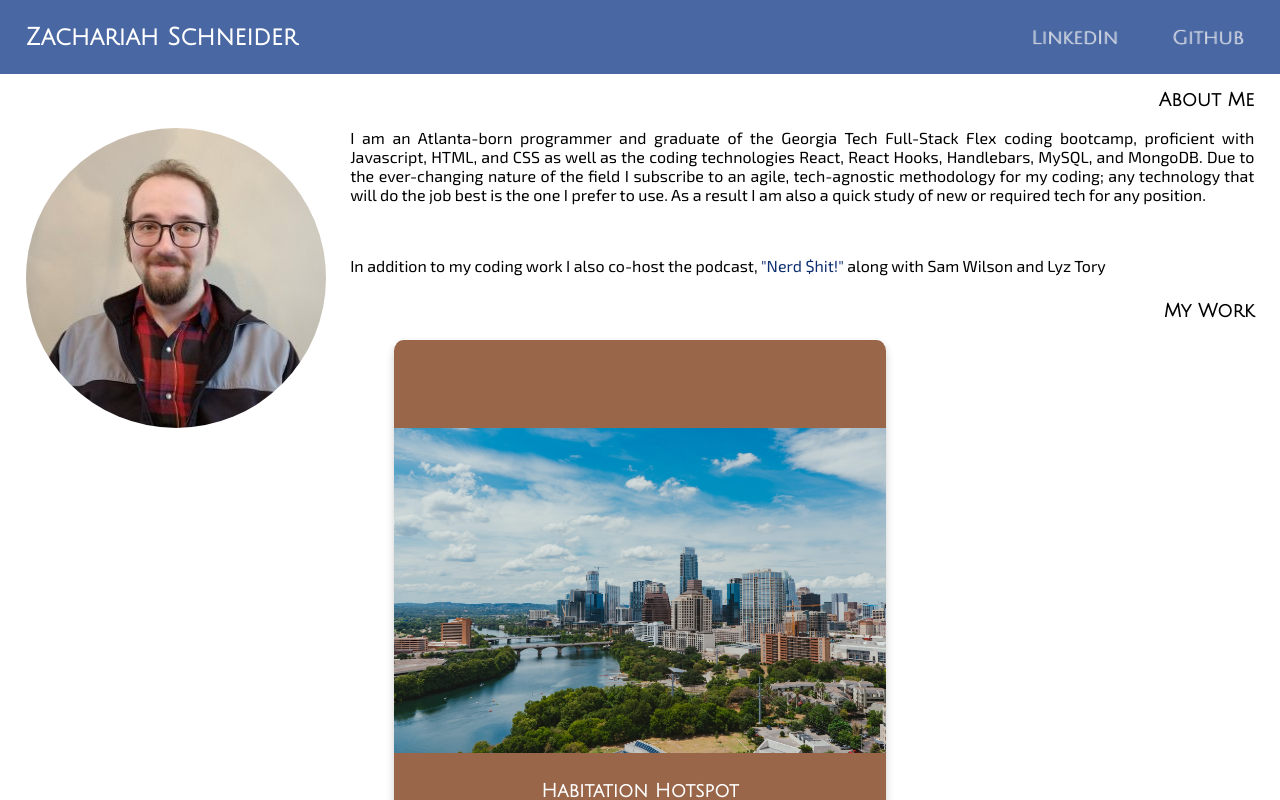
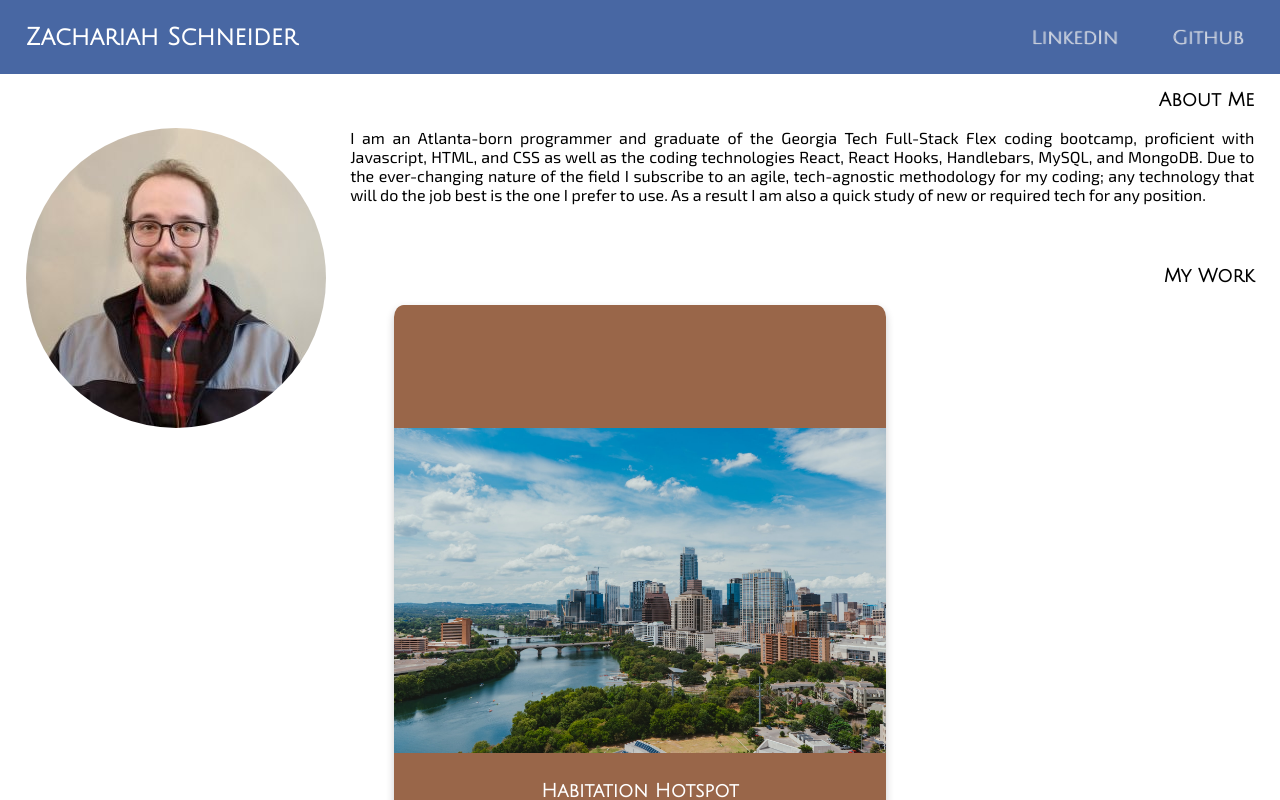
Before and after one commit to Zoocko42/react-Deployment, a React (Create React App) app: page / in a window 1280 px wide. Shown: the top 800 px of the page. Built offline with nearby package versions, Linux system fonts and the light colour scheme.

Commit message:
Removed reference to Nerd .

```diff
--- a/src/components/Aboutme.js
+++ b/src/components/Aboutme.js
@@ -12,9 +12,6 @@ export default function AboutMe() {
             coding; any technology that will do the job best is the one I prefer to use. As a result I am also a quick study of
             new or required tech for any position.</p>
             <br></br>
-            <p>In addition to my coding work I also co-host the podcast, <a target="_blank" href='https://linktr.ee/thenerdshitpod'>"Nerd $hit!"</a> along with Sam Wilson
-            and Lyz Tory
-            </p>
         </article>
     )
 }
```
